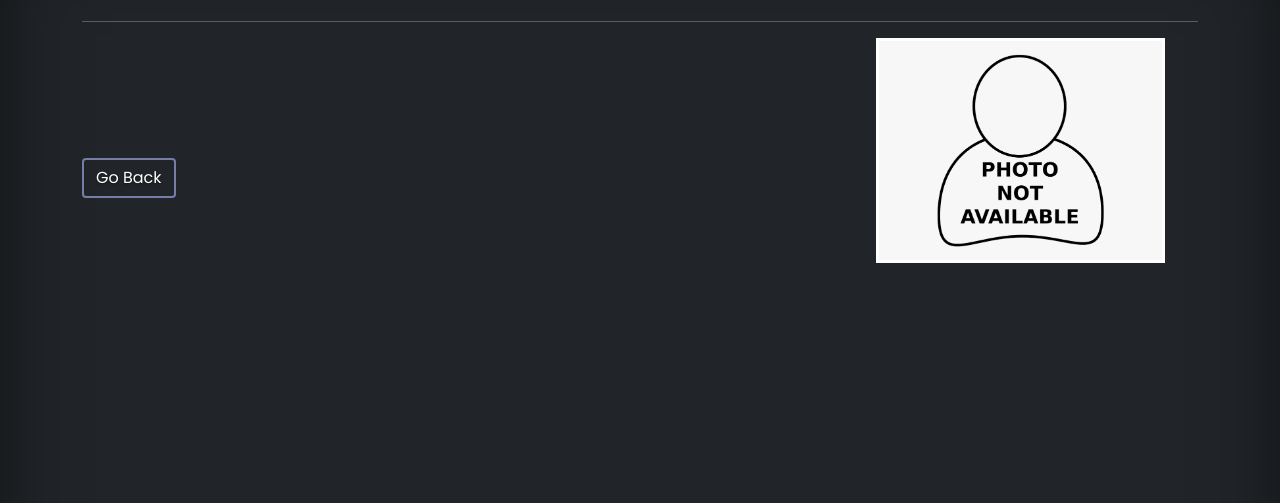
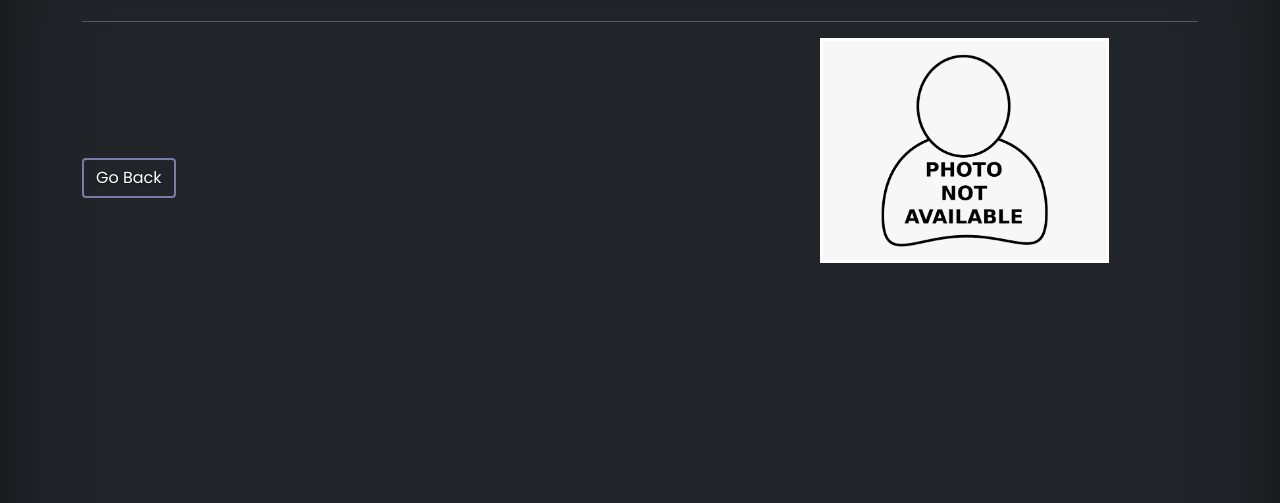
Before and after one commit to zaneaw/Portfolio-Site, a Django app: template accounts/templates/registration/view_profile.html in a window 1280 px wide. Shown: the part 61-564 px from the top of the page. Run offline with Django 3.2, Linux system fonts and the light colour scheme; the template is opened without the code that fills it, so the values that code supplies are empty; some libraries are stand-ins or nearby versions.

Commit message:
minor css tweaks

```diff
--- a/accounts/static/css/view_profile.css
+++ b/accounts/static/css/view_profile.css
@@ -4,9 +4,16 @@ body img.img-fluid {
   float: right;
   height: 225px;
   width: auto;
-  margin-right: 3%;
+  margin-right: 8%;
+  margin-left: 15%;
 }
 
+
+
+div#about p {
+  font-size: large;
+  max-width: 60%;
+}
 
 /* ===========
 =Social Media=
```
Also changed, not shown: accounts/migrations/0002_alter_profile_about.py (added), db.sqlite3.
